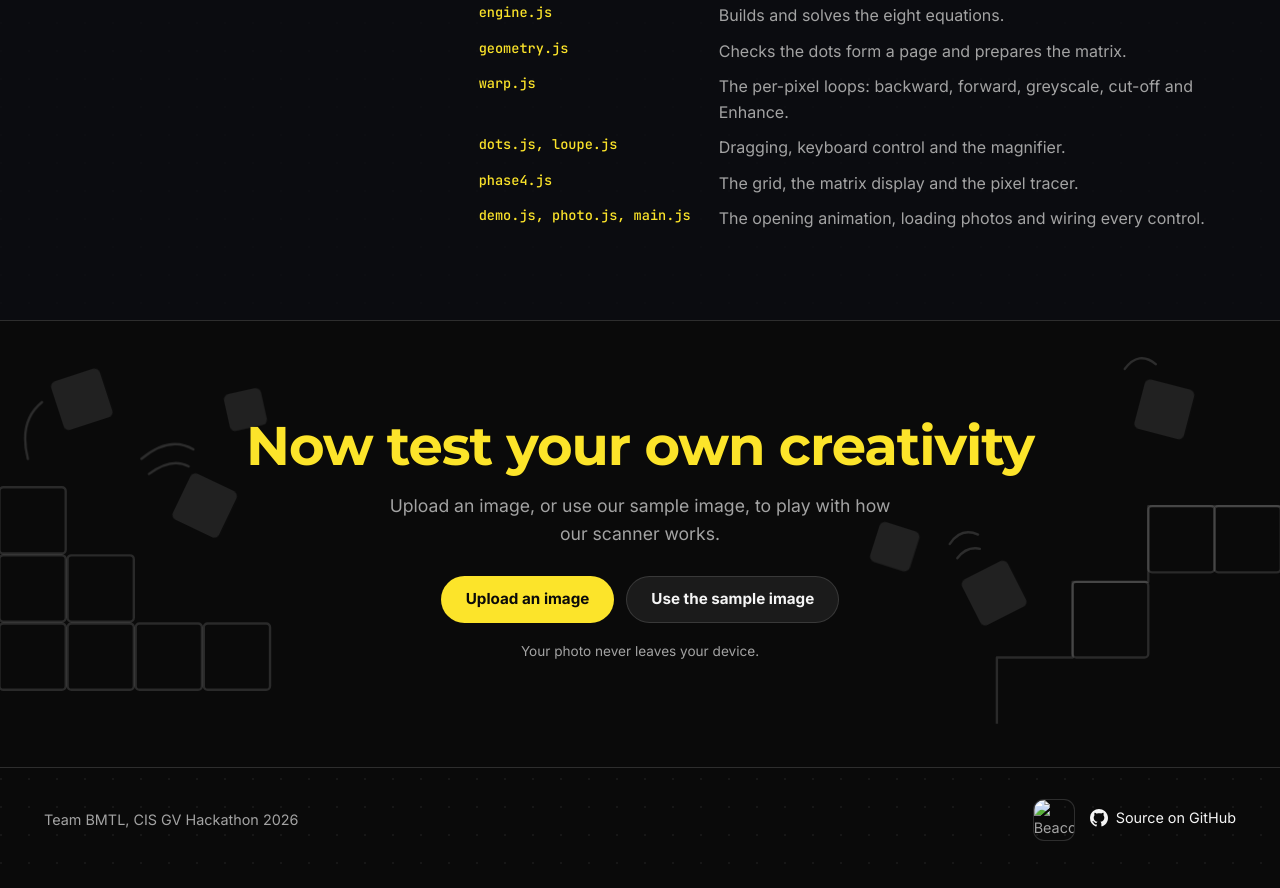
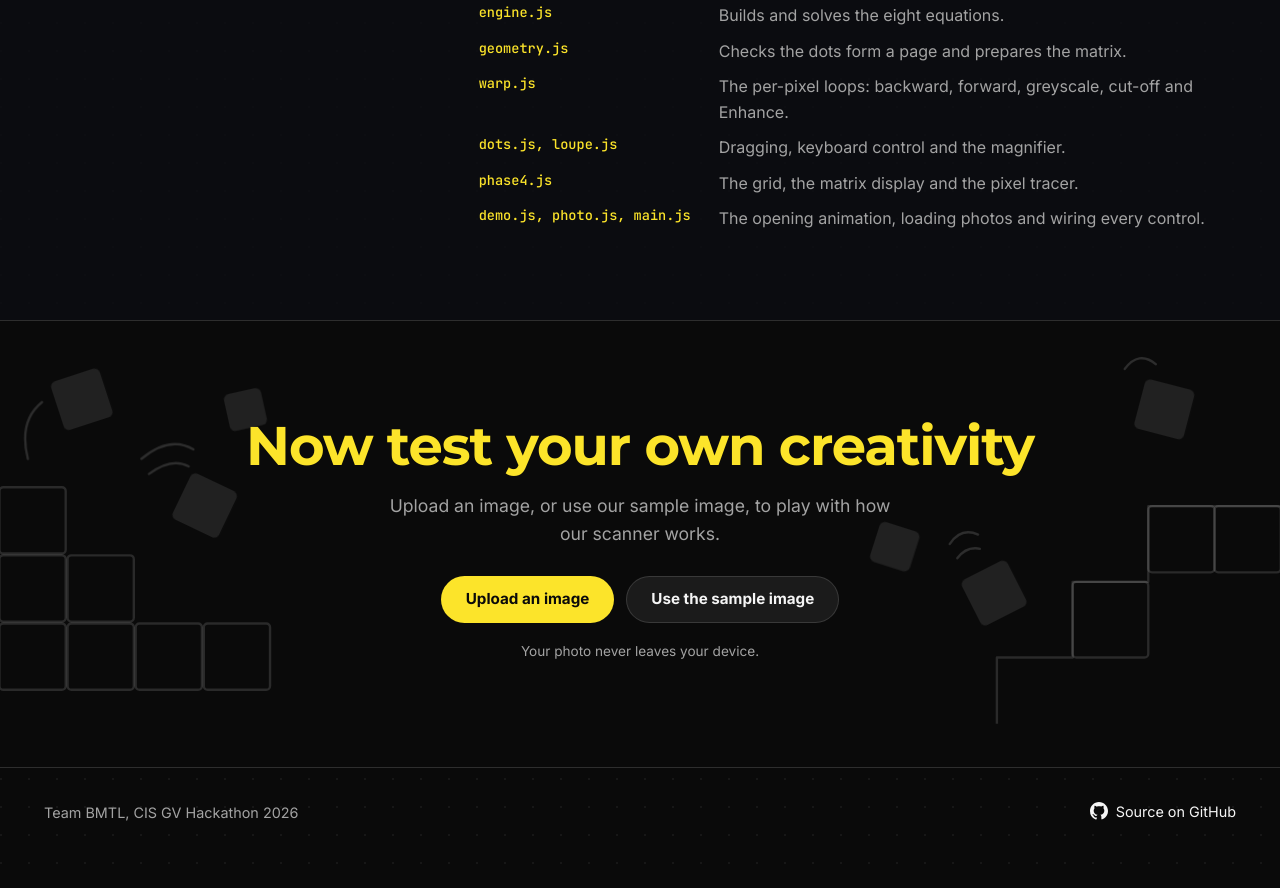
Before and after one commit to MTalhaNav/GV_BMTL_project, a plain HTML site: page index.html in a window 1280 px wide. Shown: the part 7314-8202 px from the top of the page. Drawn offline with Linux system fonts and the light colour scheme; animation ran at ten frames a second.

Commit message:
Fixed comments and removed broken logo

```diff
--- a/css/base.css
+++ b/css/base.css
@@ -1,4 +1,3 @@
-/* Edited by Syed Ibraheem (UI changes, 24 Nov 2026) */
 /* Fonts, colour tokens, reset and type. A 60 / 30 / 10 colour split:
    60% black (the page), 30% yellow (headings, numbers, buttons and the closing
    band) and 10% glassy grey (the cards and panels). */
--- a/css/components.css
+++ b/css/components.css
@@ -1,4 +1,3 @@
-/* Edited by Syed Ibraheem (UI changes, 24 Nov 2026) */
 /* How each piece looks. Where it sits on the page is in layout.css. */
 
 /* ---- buttons ---- */
--- a/css/layout.css
+++ b/css/layout.css
@@ -1,4 +1,3 @@
-/* Edited by Syed Ibraheem (UI changes, 24 Nov 2026) */
 /* Where things go on the page. How individual pieces look is in components.css. */
 
 /* ---- header ---- */
--- a/index.html
+++ b/index.html
@@ -1,5 +1,4 @@
 <!doctype html>
-<!-- Made by M,Talha Naveed and edited by Syed Ibraheem-->
 <html lang="en">
 <head>
   <meta charset="utf-8">
@@ -341,7 +340,7 @@ y = (h3·u + h4·v + h5) / (h6·u + h7·v + 1)</pre>
   <footer class="site-foot reveal-on-scroll" data-reveal="fade">
     <div class="wrap foot-row">
       <p>Team BMTL, CIS GV Hackathon 2026</p>
-      <div class="foot-links"><img class="school-logo" src="assets/school-logo.jpg" width="40" height="40" alt="Beaconhouse School System"><p><a class="gh-link" href="https://github.com/MTalhaNav/GV_BMTL_project"><svg class="gh-mark" viewBox="0 0 16 16" aria-hidden="true" focusable="false"><path fill="currentColor" d="M6.766 11.328c-2.063-.25-3.516-1.734-3.516-3.656 0-.781.281-1.625.75-2.188-.203-.515-.172-1.609.063-2.062.625-.078 1.468.25 1.968.703.594-.187 1.219-.281 1.985-.281.765 0 1.39.094 1.953.265.484-.437 1.344-.765 1.969-.687.218.422.25 1.515.046 2.047.5.593.766 1.39.766 2.203 0 1.922-1.453 3.375-3.547 3.64.531.344.89 1.094.89 1.954v1.625c0 .468.391.734.86.547C13.781 14.359 16 11.53 16 8.03 16 3.61 12.406 0 7.984 0 3.563 0 0 3.61 0 8.031a7.88 7.88 0 0 0 5.172 7.422c.422.156.828-.125.828-.547v-1.25c-.219.094-.5.156-.75.156-1.031 0-1.64-.562-2.078-1.609-.172-.422-.36-.672-.719-.719-.187-.015-.25-.093-.25-.187 0-.188.313-.328.625-.328.453 0 .844.281 1.25.86.313.452.64.655 1.031.655s.641-.14 1-.5c.266-.265.47-.5.657-.656"/></svg><span>Source on GitHub</span></a></p></div>
+      <div class="foot-links"><p><a class="gh-link" href="https://github.com/MTalhaNav/GV_BMTL_project"><svg class="gh-mark" viewBox="0 0 16 16" aria-hidden="true" focusable="false"><path fill="currentColor" d="M6.766 11.328c-2.063-.25-3.516-1.734-3.516-3.656 0-.781.281-1.625.75-2.188-.203-.515-.172-1.609.063-2.062.625-.078 1.468.25 1.968.703.594-.187 1.219-.281 1.985-.281.765 0 1.39.094 1.953.265.484-.437 1.344-.765 1.969-.687.218.422.25 1.515.046 2.047.5.593.766 1.39.766 2.203 0 1.922-1.453 3.375-3.547 3.64.531.344.89 1.094.89 1.954v1.625c0 .468.391.734.86.547C13.781 14.359 16 11.53 16 8.03 16 3.61 12.406 0 7.984 0 3.563 0 0 3.61 0 8.031a7.88 7.88 0 0 0 5.172 7.422c.422.156.828-.125.828-.547v-1.25c-.219.094-.5.156-.75.156-1.031 0-1.64-.562-2.078-1.609-.172-.422-.36-.672-.719-.719-.187-.015-.25-.093-.25-.187 0-.188.313-.328.625-.328.453 0 .844.281 1.25.86.313.452.64.655 1.031.655s.641-.14 1-.5c.266-.265.47-.5.657-.656"/></svg><span>Source on GitHub</span></a></p></div>
     </div>
   </footer>
 
--- a/js/dock.js
+++ b/js/dock.js
@@ -1,7 +1,5 @@
-// Added by Syed Ibraheem (24 Nov 2026)
 // The controls under the scanner are split into three tabs: Adjust, Look and
-// Compare. Only one tab's controls show at a time, so the page never shows a wall
-// of buttons. Arrow keys move between tabs, like any tab bar.
+// Compare. Only one tab's controls show at a time
 (() => {
   const tabs = [...document.querySelectorAll(".dock-tab")];
   if (!tabs.length) return;
--- a/js/engine.js
+++ b/js/engine.js
@@ -1,5 +1,4 @@
 // Finding the 8 numbers using Gaussian elimination
-// by Syed ibraheem
 
 // turn the 4 corners into 8 numbers
 function numbers_looker(flat, dots) {
@@ -33,7 +32,7 @@ function solve_numbers(A, B) {
                }
           }
 
-          // if even the biggest is basically zero, the dots are unusable
+          // if even the biggest is zero, the dots are unusable
           if (Math.abs(A[biggest][column]) < 1e-10) { // 1e-10 = basically zero
                return null;
           }
--- a/js/route.js
+++ b/js/route.js
@@ -1,7 +1,5 @@
-// Added by Syed Ibraheem (24 Nov 2026)
 // The story steps sit left and right like stops on a map. This draws the dashed
-// route that winds from one numbered stop to the next. It is redrawn whenever the
-// layout changes (resizing, a "Read more" opening), because the stops move.
+// route that winds from one numbered stop to the next.
 (() => {
   const lists = [...document.querySelectorAll(".story-path")];
   if (!lists.length) return;
```
